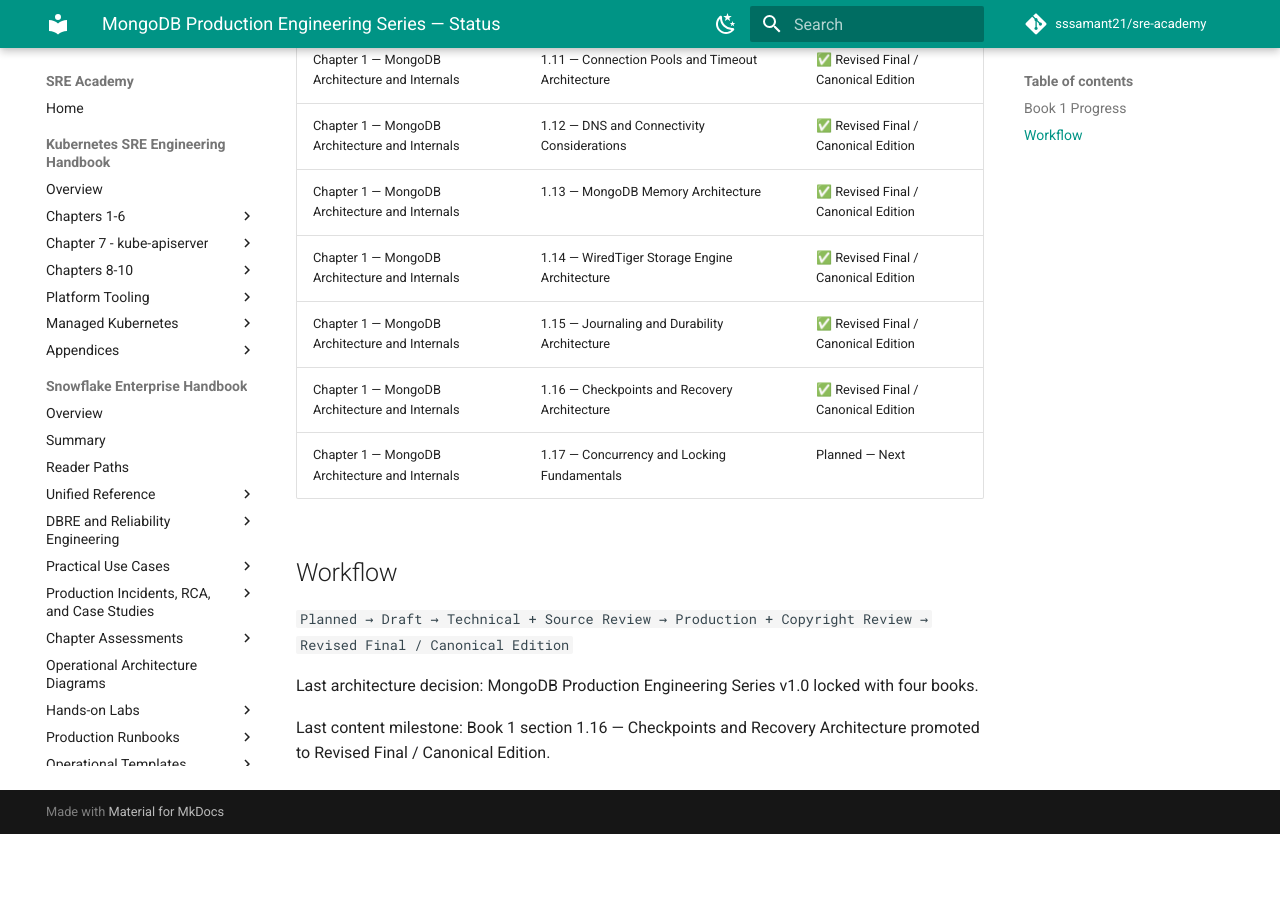
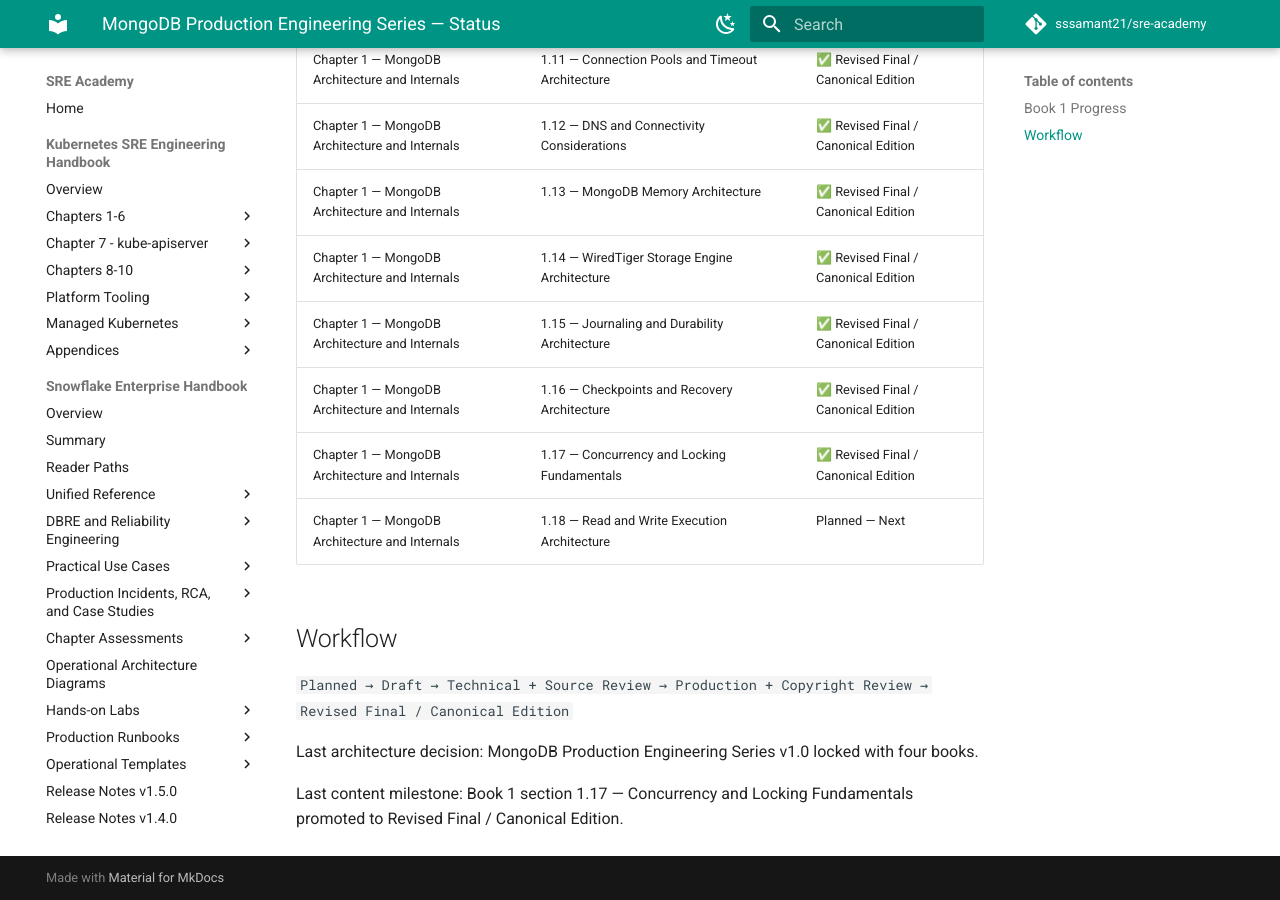
Before and after one commit to sssamant21/sre-academy, an MkDocs documentation site: the page built from docs/books/mongodb/STATUS.md, in a window 1280 px wide and 900 px high, scrolled down 1306 px. Built offline with MkDocs 1.6.1 and Material for MkDocs 9.7.7, drawn with Linux system fonts in a browser that asks for light colours; comment, search, counter and statistics services are not loaded; before the commit the page ends 2140 px from its top, so only the background shows below that; some of the changed text lies outside the part shown.

Commit message:
docs(mongodb): update series status through canonical 1.17

```diff
--- a/docs/books/mongodb/STATUS.md
+++ b/docs/books/mongodb/STATUS.md
@@ -2,7 +2,7 @@
 
 | Book | Title | Architecture | Content Status |
 |---|---|---|---|
-| 1 | MongoDB Administration Handbook | 🔒 Locked | In Progress — 1.1–1.16 Canonical |
+| 1 | MongoDB Administration Handbook | 🔒 Locked | In Progress — 1.1–1.17 Canonical |
 | 2 | MongoDB SRE & Reliability Engineering Handbook | 🔒 Locked | Planned |
 | 3 | MongoDB DBRE & Performance Engineering Handbook | 🔒 Locked | Planned |
 | 4 | MongoDB Cloud & Kubernetes Production Handbook | 🔒 Locked | Planned |
@@ -27,7 +27,8 @@
 | Chapter 1 — MongoDB Architecture and Internals | 1.14 — WiredTiger Storage Engine Architecture | ✅ Revised Final / Canonical Edition |
 | Chapter 1 — MongoDB Architecture and Internals | 1.15 — Journaling and Durability Architecture | ✅ Revised Final / Canonical Edition |
 | Chapter 1 — MongoDB Architecture and Internals | 1.16 — Checkpoints and Recovery Architecture | ✅ Revised Final / Canonical Edition |
-| Chapter 1 — MongoDB Architecture and Internals | 1.17 — Concurrency and Locking Fundamentals | Planned — Next |
+| Chapter 1 — MongoDB Architecture and Internals | 1.17 — Concurrency and Locking Fundamentals | ✅ Revised Final / Canonical Edition |
+| Chapter 1 — MongoDB Architecture and Internals | 1.18 — Read and Write Execution Architecture | Planned — Next |
 
 ## Workflow
 
@@ -35,4 +36,4 @@
 
 Last architecture decision: MongoDB Production Engineering Series v1.0 locked with four books.
 
-Last content milestone: Book 1 section 1.16 — Checkpoints and Recovery Architecture promoted to Revised Final / Canonical Edition.
+Last content milestone: Book 1 section 1.17 — Concurrency and Locking Fundamentals promoted to Revised Final / Canonical Edition.
```
